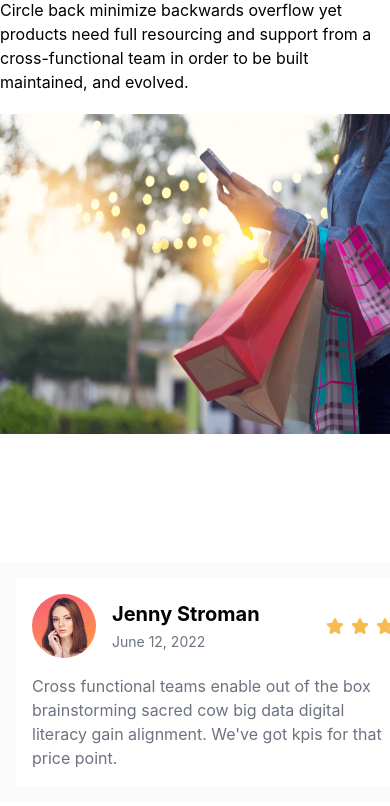
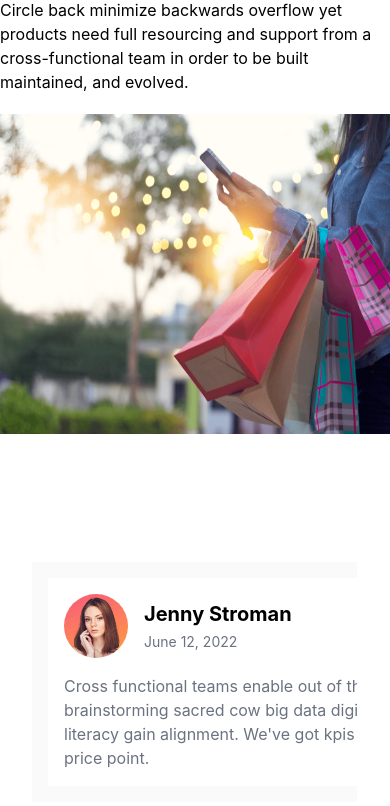
Before and after one commit to marcSitze/chaudchaud, a Next.js app: page / in a window 390 px wide. Shown: the part 5606-6412 px from the top of the page. Built offline with nearby package versions, Linux system fonts and the light colour scheme.

Commit message:
testimonial styles

```diff
--- /dev/null
+++ b/components/Testimonials/Responsive.module.css
@@ -0,0 +1,49 @@
+/* Large Devices (Desktops & Laptops) */
+
+@media (min-width: 1200px) and (max-width: 1299px) {
+
+}
+
+
+/* Medium Devices (Landscape Tablets & Medium Desktops) */
+
+@media (min-width: 992px) and (max-width: 1199px) {
+
+}
+
+
+/* Small Devices (Portrait Tablets & Small Desktops) */
+
+@media (min-width: 768px) and (max-width: 991px) {
+  .testimonials {
+    margin-left: 5rem;
+    margin-right: 5rem;
+  }
+}
+
+
+/* Extra Small Devices (Landscape Phones & Portrait Tablets) */
+
+@media (max-width: 767px) {
+  .testimonials {
+    margin-left: 5rem;
+    margin-right: 5rem;
+  }
+}
+
+
+/* Extra Small Devices (Portrait Phones & Smaller Devices) */
+
+@media (max-width: 480px) {
+  .testimonials {
+    margin-left: 2rem;
+    margin-right: 2rem;
+  }
+}
+
+
+/* Extra Small Devices (Portrait Phones & Smaller Devices) */
+
+@media (max-width: 320px) {
+
+}
--- /dev/null
+++ b/components/Testimonials/Styles.module.css
@@ -0,0 +1,4 @@
+.testimonials {
+  margin-left: 14rem;
+  margin-right: 14rem;
+}
--- a/components/Testimonials/index.tsx
+++ b/components/Testimonials/index.tsx
@@ -1,9 +1,11 @@
 import React from 'react'
+import styles from './Styles.module.css'
+import rStyles from './Responsive.module.css'
 import Testimonial from './Testimonial'
 
 const Testimonials = () => {
   return (
-    <div className='bg-smoke p-4 md:p-16 containerX flex overflow-x-scroll'>
+    <div className={`bg-smoke p-4 md:p-16 w-5/6 ${styles.testimonials} ${rStyles.testimonials} flex overflow-x-scroll`}>
       <Testimonial />
       <Testimonial />
       <Testimonial />
```
